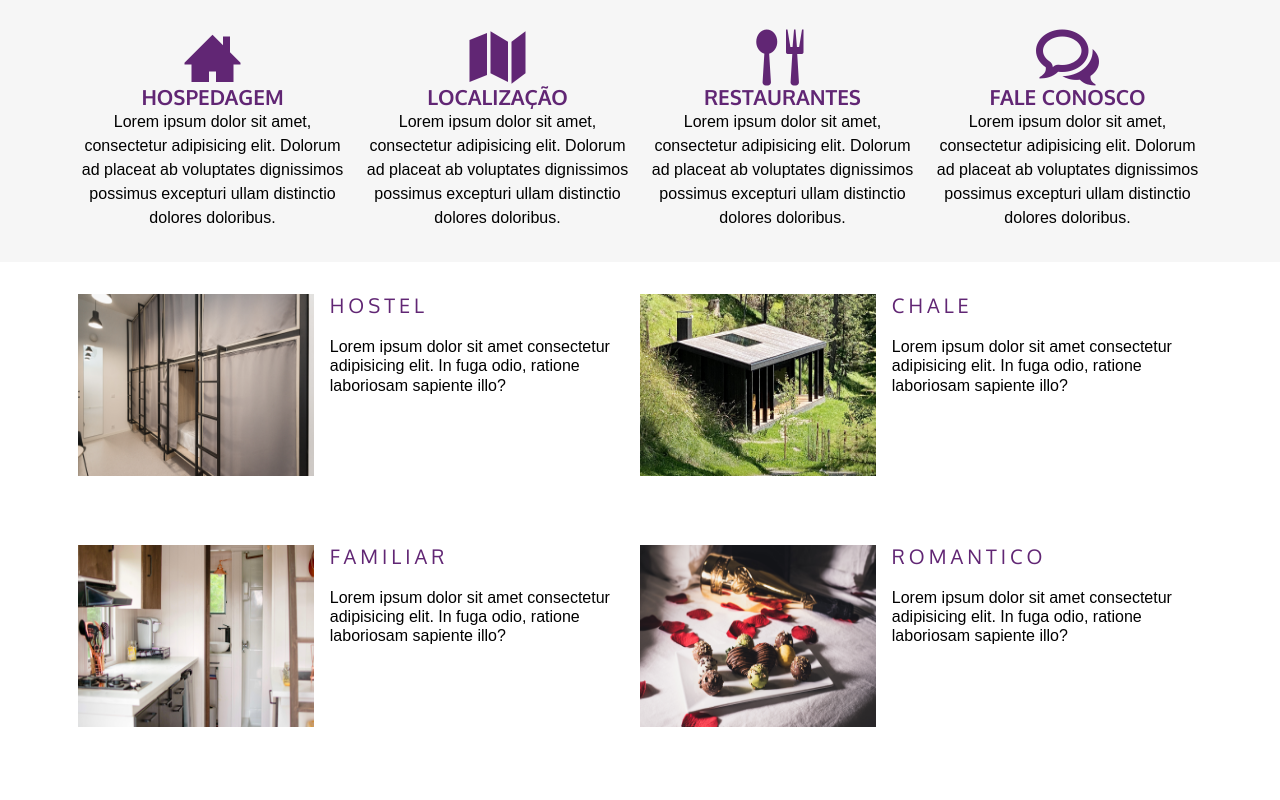
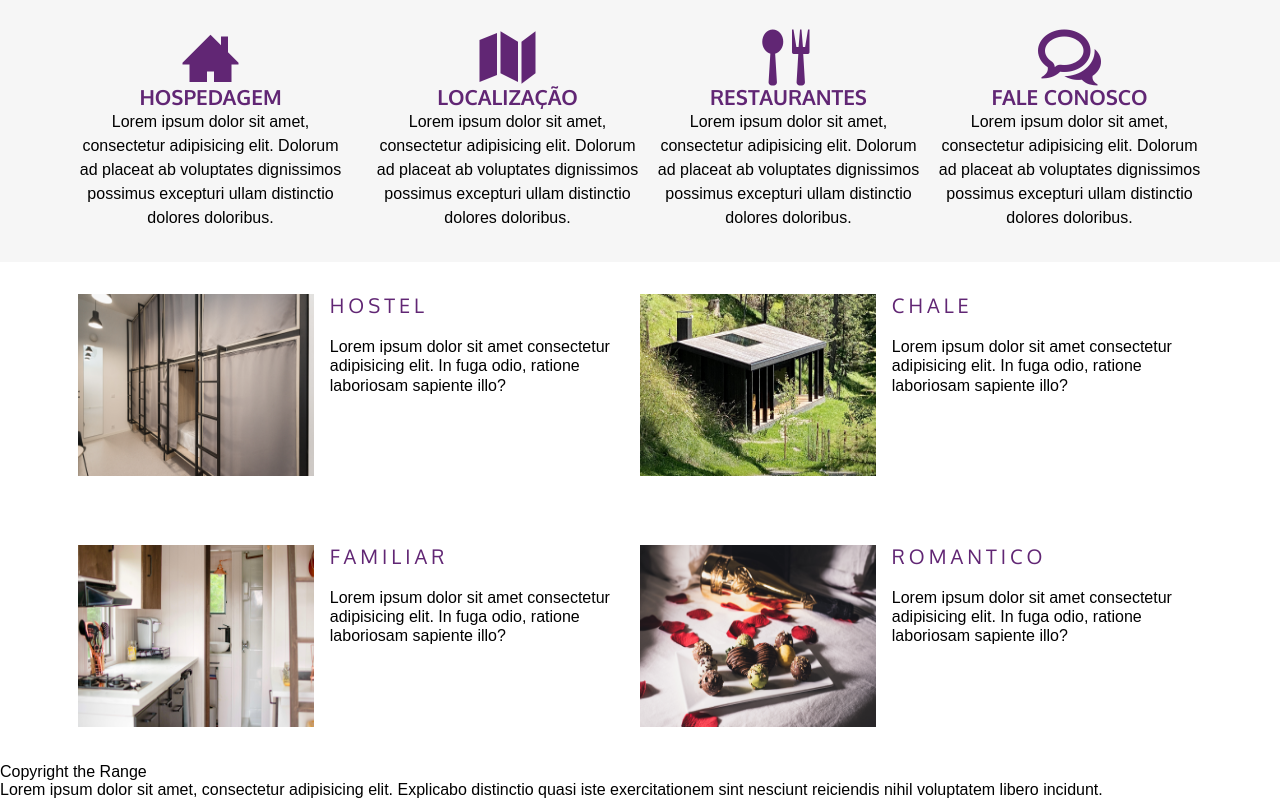
Before and after one commit to notAvoiid/Angels-Hostel, a plain HTML site: page index.html in a window 1280 px wide. Shown: the part 705-1505 px from the top of the page. Before the commit the page ends 1468 px from the top, so only its background shows below. Drawn offline with Linux system fonts and the light colour scheme; files whose address does not match are found by name.

Commit message:
feat: footer HTML

```diff
--- a/index.html
+++ b/index.html
@@ -50,8 +50,8 @@
                         <span class="icon-home3"></span>
                         <h3 class="middleContent_title">Hospedagem</h3>
                         <p>Lorem ipsum dolor sit amet, consectetur adipisicing elit. Dolorum ad placeat ab voluptates dignissimos possimus excepturi ullam distinctio dolores doloribus.</p>
-                    </a>
-                </article>
+                    </article>
+                </a>
 
                 <article class="col col-sm-12 col-md-6 col-xl-3">
                     <a href="#">
@@ -133,5 +133,11 @@
             </div>
         </section>
     </main>
+
+    <footer class="footer">
+        <p>Copyright the Range</p>
+        <p>Lorem ipsum dolor sit amet, consectetur adipisicing elit. Explicabo distinctio quasi iste exercitationem sint nesciunt reiciendis nihil voluptatem libero incidunt.</p>
+    </footer>
+
 </body>
 </html>
```
